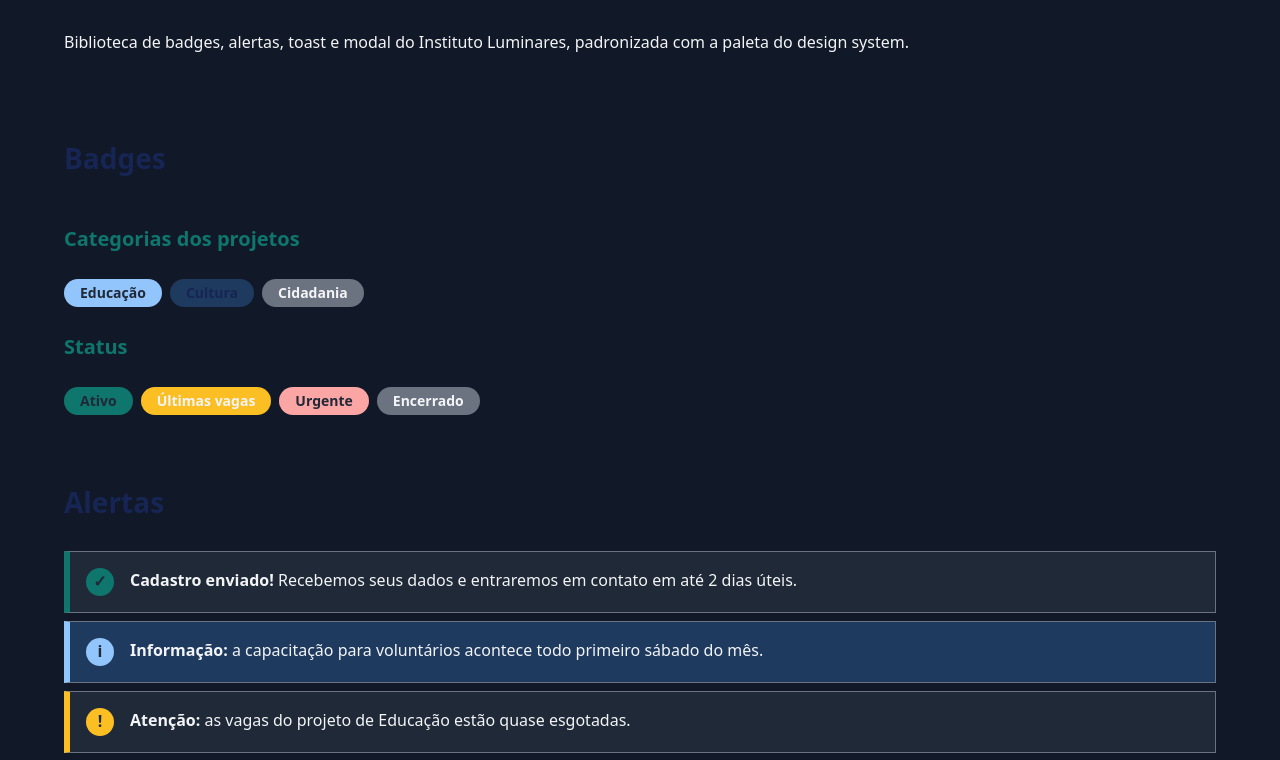
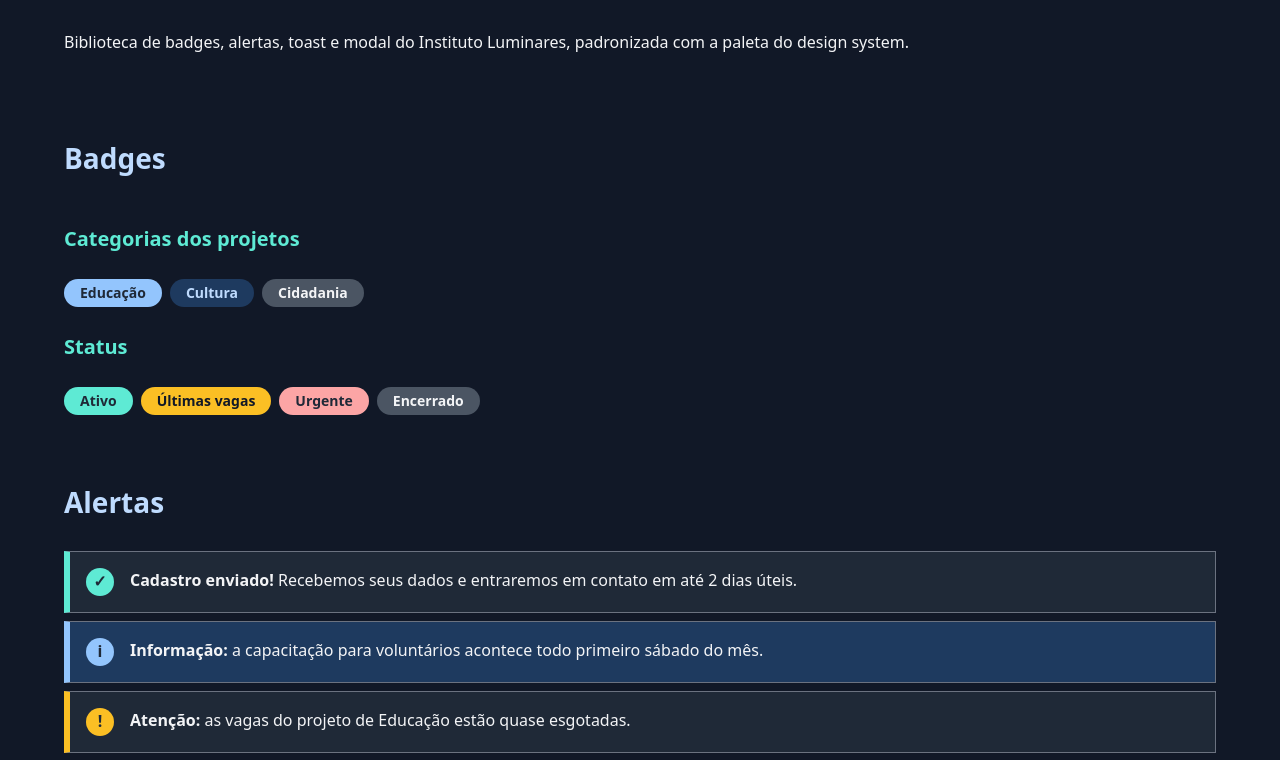
Before and after one commit to brendaleitao/instituto-luminares, a website built with Vite: page html/componentes.html in a window 1280 px wide. Shown: the part 286-1046 px from the top of the page. Built offline with nearby package versions, Linux system fonts and the dark colour scheme.

Commit message:
fix: corrige contraste do modo escuro

```diff
--- a/css/estilos.css
+++ b/css/estilos.css
@@ -584,12 +584,16 @@ nav a:hover {
     --cor-branco: #1F2937;
     --cor-borda: #6B7280;
     --cor-primaria: #93C5FD;
+    --cor-primaria-escura: #BFDBFE;
     --cor-primaria-clara: #1E3A5F;
     --cor-secundaria: #FBBF24;
     --cor-secundaria-escura: #FBBF24;
+    --cor-apoio: #5EEAD4;
     --cor-erro: #FCA5A5;
   }
   button { color: #111827; }
+  .botao, .badge--aviso { color: #111827; }
+  .badge--neutro { background: #4B5563; }
   .card { background: var(--cor-branco); border-color: var(--cor-borda); }
   .valido { border-color: #86EFAC; }
   .invalido { border-color: #FCA5A5; }
--- a/package.json
+++ b/package.json
@@ -1,6 +1,6 @@
 {
   "name": "instituto-luminares",
-  "version": "1.2.4",
+  "version": "1.2.5",
   "private": true,
   "description": "Site institucional do Instituto Luminares: SPA em HTML, CSS e JavaScript puro, com build de produção via Vite.",
   "type": "module",
```
Also changed, not shown: README.md, 1 other file.
